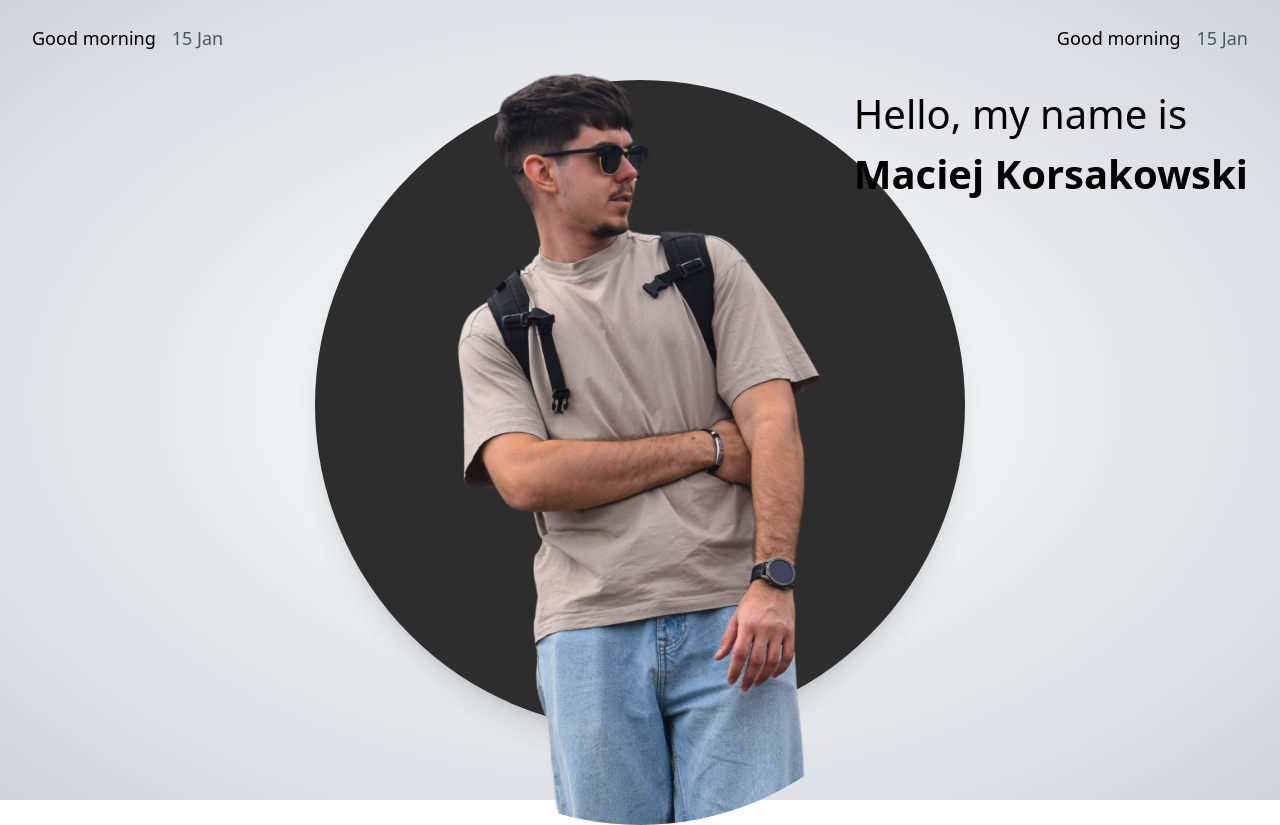
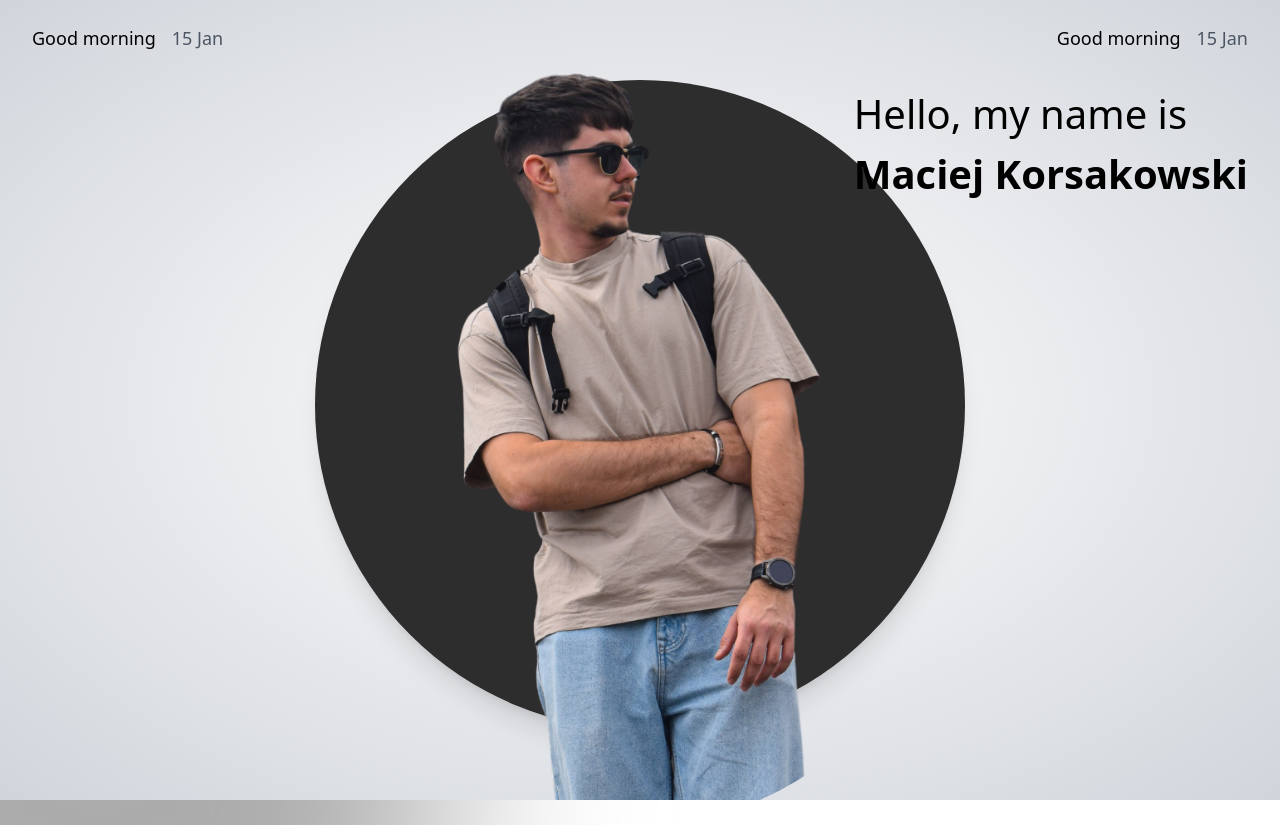
Before and after one commit to Mattias988/MKorsakowsky, a React (Create React App) app: page / in a window 1280 px wide. After the commit the page ends 800 px from the top, so only its background shows below. Built offline with nearby package versions, Linux system fonts and the light colour scheme.

Commit message:
add styling to file

```diff
--- a/src/App.jsx
+++ b/src/App.jsx
@@ -1,20 +1,23 @@
 import React from 'react';
-import {Home} from './pages/Home';
-import { Routes, Route, BrowserRouter } from "react-router-dom";
+import { BrowserRouter, Routes, Route } from 'react-router-dom';
+import { Home } from './pages/Home';
 
 function App() {
-
     return (
-    <BrowserRouter>
-        <div className="w-full">
-            <div className="h-full">
-                <Routes>
-                    <Route path="/" element={<Home/>}/>
-                </Routes>
+        <div className="relative w-screen h-screen bg-whiteMain">
+            <div className="fixed inset-0 z-0 pointer-events-none">
+                <div className="absolute w-[400px] h-[400px] bg-[#ABABAB] rounded-full top-[-200px] right-[-200px] blur-[100px]" />
+                <div className="absolute w-[700px] h-[500px] bg-[#ABABAB] rounded-full blur-[100px] bottom-[-250px] left-[-250px]" />
+            </div>
+            <div className="relative z-10">
+                <BrowserRouter>
+                    <Routes>
+                        <Route path="/" element={<Home />} />
+                    </Routes>
+                </BrowserRouter>
             </div>
         </div>
-    </BrowserRouter>
-);
-};
+    );
+}
 
 export default App;
```
